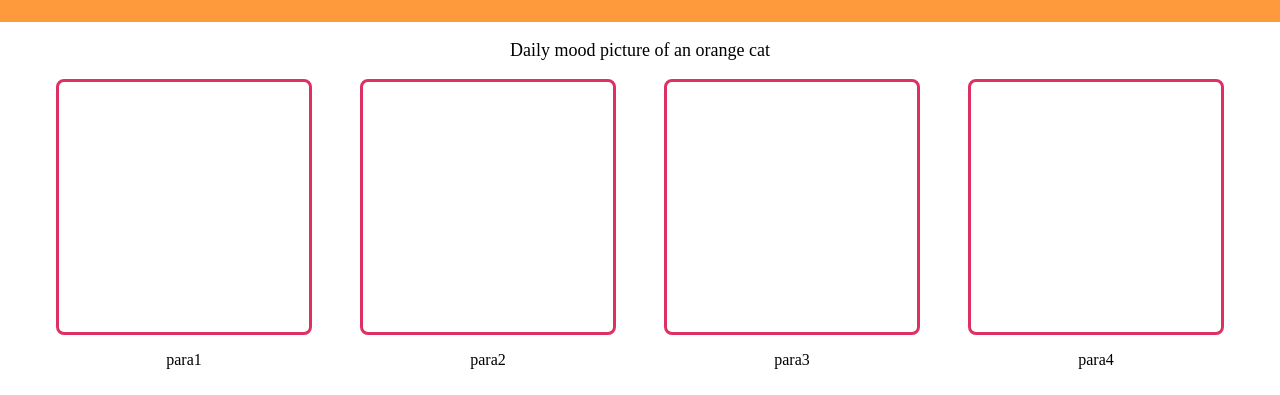
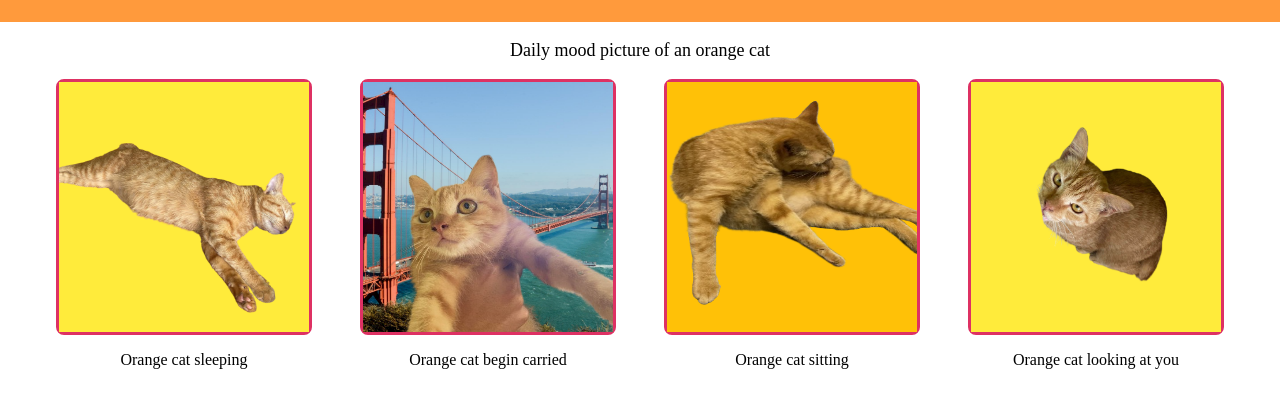
Before and after one commit to Nobpanat/Landing-page, a plain HTML site: page index.html in a window 1280 px wide. Shown: the part 557-952 px from the top of the page. Drawn offline with Linux system fonts and the light colour scheme.

Commit message:
add image to card 4 card

```diff
--- a/index.html
+++ b/index.html
@@ -38,20 +38,20 @@
             <div class="title-second"><p>Daily mood picture of an orange cat</p></div>
             <div class="all-card">
                 <div class="container-card">
-                    <div class="card"></div>
-                    <div class="para-crad"><p>para1</p></div>
+                    <div class="card"><img src="./imge/orange-cat-sleep-removebg-preview.png" alt="orange-cat-sleep"></div>
+                    <div class="para-crad"><p>Orange cat sleeping</p></div>
                 </div>
                 <div class="container-card">
-                    <div class="card"></div>
-                    <div class="para-card"><p>para2</p></div>
+                    <div class="card"><img src="./imge/orange-cat-being-carried.png" alt="orange-cat-being-carried"></div>
+                    <div class="para-card"><p>Orange cat begin carried</p></div>
                 </div>
                 <div class="container-card">
-                    <div class="card"></div>
-                    <div class="para-card"><p>para3</p></div>
+                    <div class="card"><img src="./imge/orange-cat-sit.png" alt="orange-cat-sit"></div>
+                    <div class="para-card"><p>Orange cat sitting</p></div>
                 </div>
                 <div class="container-card">
-                    <div class="card"></div>
-                    <div class="para-card"><p>para4</p></div>
+                    <div class="card"><img src="./imge/cat-looks-at-you.png" alt="orange-cat-look-at-you"></div>
+                    <div class="para-card"><p>Orange cat looking at you</p></div>
                 </div>
             </div>
         </div>
@@ -72,8 +72,7 @@
         </div>
     </div>
     <div class="footer">
-        <p>@Copyright 2023 Nobpanat</p>
-        <a href="https://github.com/Nobpanat">Clicked to Nobpanat Github</a>
+        <p>@Copyright 2023 </p>
     </div>
 </body>
 </html>
--- a/style.css
+++ b/style.css
@@ -95,6 +95,10 @@ a{
     height: 250px;
     margin: 0 24px;
 }
+.card img{
+    width: 250px;
+    height: 250px
+}
 .container-card{
     display: flex;
     flex-direction: column;
```
Also changed, not shown: imge/cat-looks-at-you.png (added), imge/orange-cat-being-carried.png (added), imge/orange-cat-sit.png (added), imge/orange-cat-sleep-removebg-preview.png (added).
